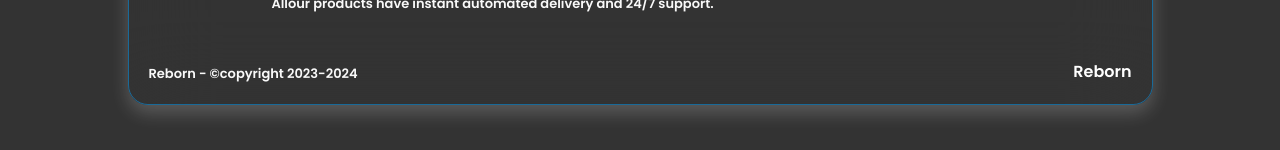
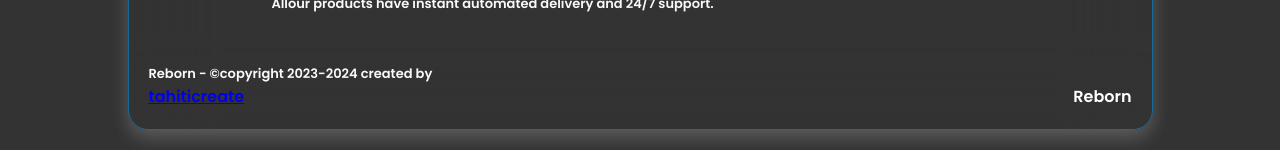
Before and after one commit to koeurkys/keourky.reborn.cc, a plain HTML site: page reviews.html in a window 1280 px wide. Shown: the part 1335-1485 px from the top of the page. Before the commit the page ends 1460 px from the top, so only its background shows below. Drawn offline with nearby package versions, Linux system fonts and the light colour scheme.

Commit message:
Update reviews.html

```diff
--- a/reviews.html
+++ b/reviews.html
@@ -348,8 +348,9 @@
                 </p>
                 <br><br>
                 <h4>
-                    Reborn - ©copyright 2023-2024
+                    Reborn - ©copyright 2023-2024 created by
                 </h4>
+                <a class="link-tahiticreate" href="https://tahiticreate.netlify.app/#">tahiticreate</a>
             </div>
             <div class="container-right">
 
```
